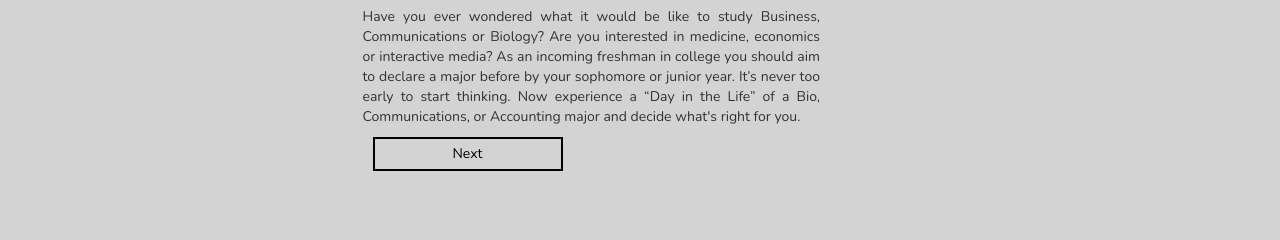
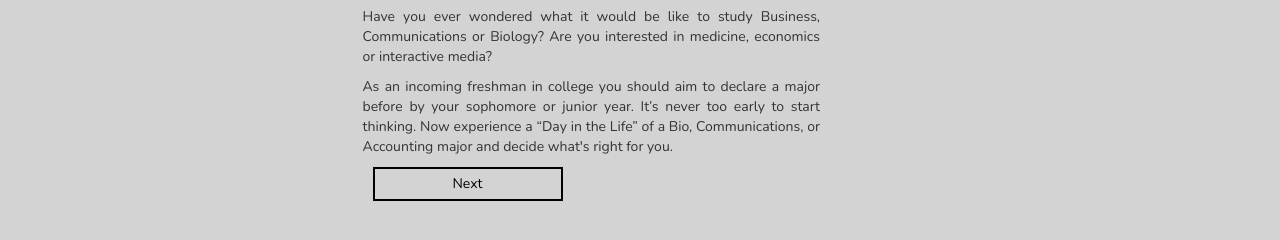
Before and after one commit to KiwiFresh/KiwiFresh.github.io, a plain HTML site: page Project4/P4.html in a window 1280 px wide. Shown: the part 100-340 px from the top of the page. Drawn offline with nearby package versions, Linux system fonts and the light colour scheme; a web font is replaced by a local one.

Commit message:
fixed p4

```diff
--- a/Project4/P4.html
+++ b/Project4/P4.html
@@ -23,7 +23,8 @@
   <div class="col-md-3">
   </div>
   <div class="col-md-5">
-    <p id="intro">  Have you ever wondered what it would be like to study Business, Communications or Biology? Are you interested in medicine, economics or interactive media? As an incoming freshman in college you should aim to declare a major before by your sophomore or junior year. It’s never too early to start thinking. Now experience a “Day in the Life” of a Bio, Communications, or Accounting major and decide what's right for you. <a id="introlink" href="P4_2.html">Next</a></p>
+    <p id="intro">  Have you ever wondered what it would be like to study Business, Communications or Biology? Are you interested in medicine, economics or interactive media? </p>
+      <p>As an incoming freshman in college you should aim to declare a major before by your sophomore or junior year. It’s never too early to start thinking. Now experience a “Day in the Life” of a Bio, Communications, or Accounting major and decide what's right for you. <a id="introlink" href="P4_2.html">Next</a></p>
   </div>
 </div>
 
```
